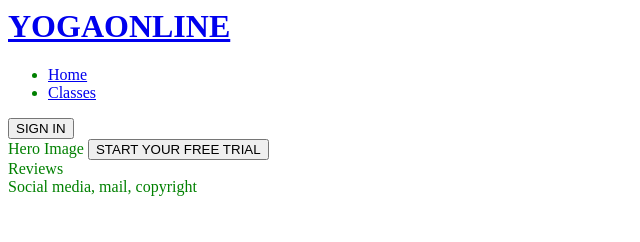
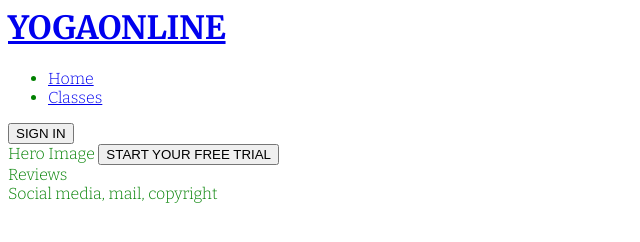
Before and after one commit to Fredricho/YogaOnline, a plain HTML site: page index.html in a window 1280 px wide. Shown: the whole page, without its empty margins (0-640 px from the left). Drawn offline with nearby package versions, Linux system fonts and the light colour scheme.

Commit message:
Add Google fonts to css

```diff
--- a/assets/css/style.css
+++ b/assets/css/style.css
@@ -1,3 +1,10 @@
+@import url('https://fonts.googleapis.com/css2?family=Bitter:wght@300&family=Merriweather:wght@700&display=swap');
+
+
 body {
-    color:green
+    color:green;
+    font-family: bitter, sans-serif;
 }
+h1, h2{
+    font-family: Merriweather, sans-serif;
+}
```
